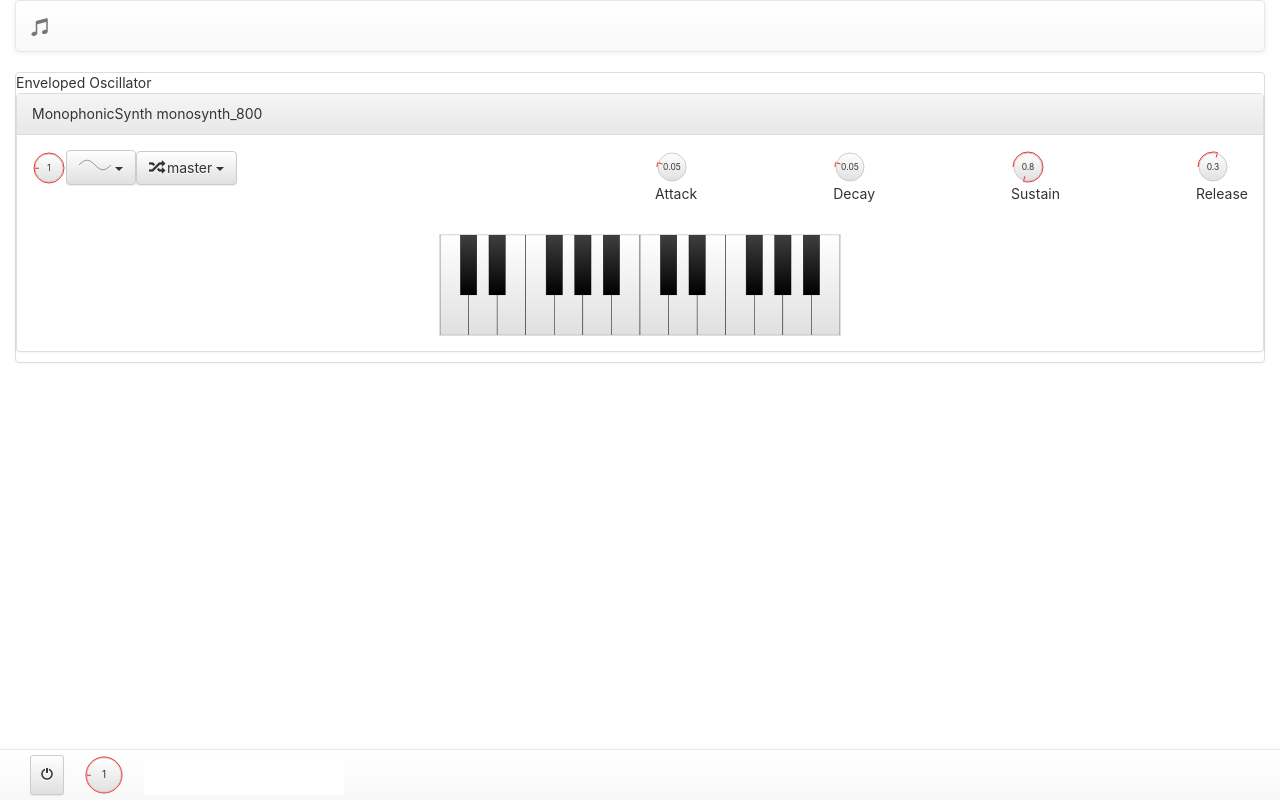
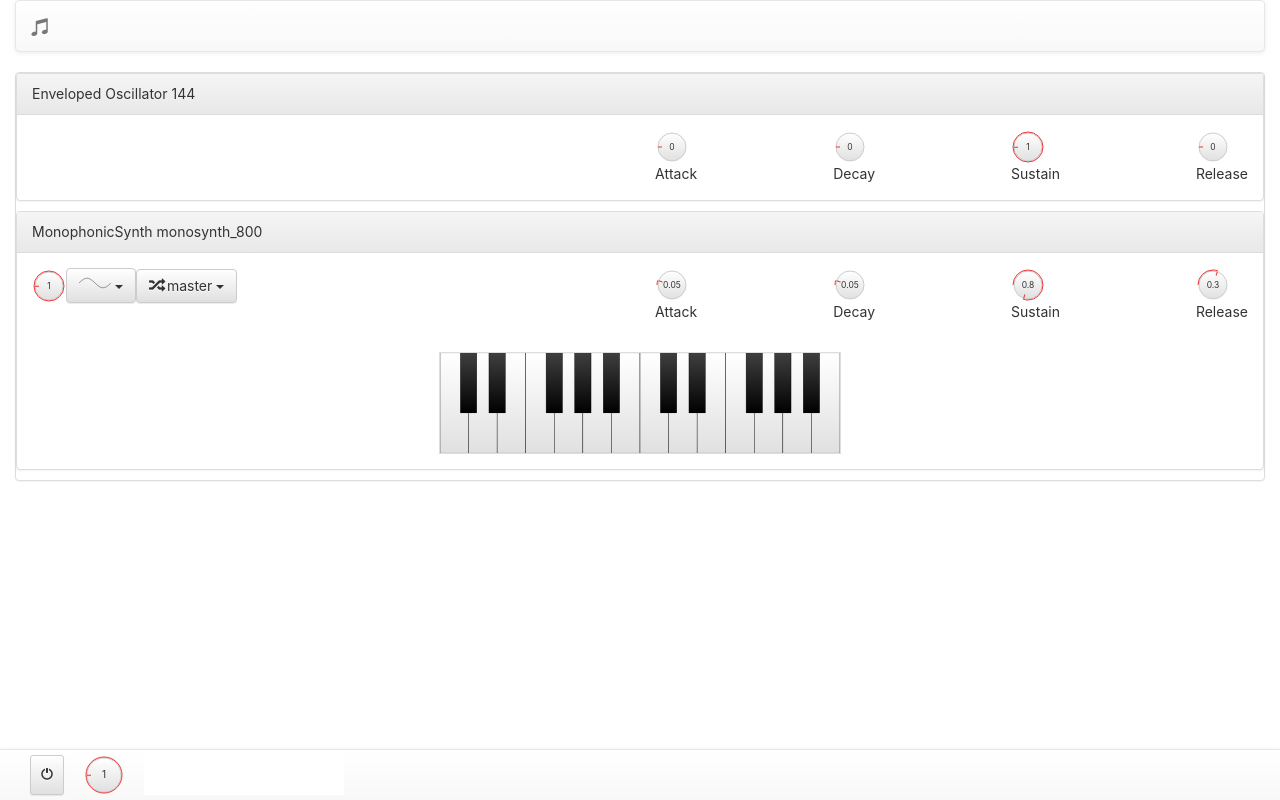
Before and after one commit to alexiusp/audioapi-playground, a React (Create React App) app: page / in a window 1280 px wide. Built offline with nearby package versions, Linux system fonts and the light colour scheme.

Commit message:
envelope module render refactored

```diff
--- a/src/rack/instruments/envelopedOscillator.tsx
+++ b/src/rack/instruments/envelopedOscillator.tsx
@@ -5,9 +5,9 @@ import { Dispatch } from 'redux';
 
 import { throttledCallback, parseLevel } from '../../utils/utils';
 import Rack from '../../models/instrumentsRack';
-import { ID, IOutput, IInput, Level, Time, IEnvelope, ILegacyEnvelopedOscillator, IEnvelopedOscillator } from '../../models/base';
+import { ID, IOutput, IInput, Level, Time, IEnvelope, ILegacyEnvelopedOscillator, IEnvelopedOscillator, IInstrument, ModuleEnum } from '../../models/base';
 import { Callback, DataCallback, OscillatorType } from '../../models/types';
-import { getLegacyInstrument, getOutputs } from '../../store/instruments/selectors';
+import { getLegacyInstrument, getOutputs, getInstrument, getModule } from '../../store/instruments/selectors';
 import IState from '../../store/state';
 import {
   startPlayInstrumentAction,
@@ -33,29 +33,23 @@ export interface OwnProps {
 }
 
 export interface Props extends OwnProps {
-  envelope: IEnvelope;
   name: string;
+  envelope: ID;
   oscillator: ID;
 //  instrument: IOutput;
 //  outputs: IInput[];
-  onPlay: Callback;
-  onStop: Callback;
-  onSelectOutput: DataCallback;
-  onChangeVolume: DataCallback<Level>;
-  onSetOscType: DataCallback<any>;
-  onChangeFrequency: DataCallback<number>;
-  onDecayChange: DataCallback<Time>;
-  onSustainChange: DataCallback<Level>;
-  onReleaseChange: DataCallback<Time>;
+//  onPlay: Callback;
+//  onStop: Callback;
+//  onSelectOutput: DataCallback;
+//  onChangeVolume: DataCallback<Level>;
+//  onSetOscType: DataCallback<any>;
+//  onChangeFrequency: DataCallback<number>;
 }
 
-export function EnvelopedOscillator(props: OwnProps) {
-  // const osc = props.instrument as ILegacyEnvelopedOscillator;
-  // const envelope = props.envelope;
-  // const outputs = [Rack.master, ...props.outputs];
+export function EnvelopedOscillator(props: Props) {
   return (
     <Panel className="instrument enveloped-oscillator">
-      {/*<Panel.Heading>{props.name} {props.id}</Panel.Heading>*/}
+      <Panel.Heading>{props.name} {props.id}</Panel.Heading>
       <Panel.Body>
         <Row>
           <Col xs={6}>
@@ -69,15 +63,7 @@ export function EnvelopedOscillator(props: OwnProps) {
           }
           </Col>
           <Col xs={6}>
-          {/*
-            <Envelope
-              id={props.id}
-              attack={envelope.attack}
-              decay={envelope.decay}
-              sustain={envelope.sustain}
-              release={envelope.release}
-              />
-          */}
+            <Envelope id={props.envelope} />
           </Col>
         </Row>
         <Row>
@@ -108,20 +94,28 @@ export function EnvelopedOscillator(props: OwnProps) {
     </Panel>
   );
 }
-/*
+
 export const mapStateToProps = (state: IState, ownProps: OwnProps) => {
-  const instrument = getInstrument(state, ownProps.id) as IEnvelopedOscillator;
-  const { envelope, name, oscillator } = instrument;
-  const outputs = getOutputs(state);
+  const instrument = getInstrument(state, ownProps.id) as IInstrument;
+  const modules = instrument.modules;
+  let envelope: string = '';
+  let oscillator: string = '';
+  modules.forEach(id => {
+    const module = getModule(state, id);
+    if (module.name === ModuleEnum.Envelope) {
+      envelope = id;
+    } else {
+      oscillator = id;
+    }
+  });
   return {
-    name,
+    name: instrument.name,
     envelope,
-    oscillator: oscillator.id,
-//    instrument,
-//    outputs,
+    oscillator,
   }
 }
 
+/*
 export const mapDispatchToProps = (dispatch: Dispatch, ownProps: OwnProps) => {
   const id = ownProps.id;
   return {
@@ -131,11 +125,8 @@ export const mapDispatchToProps = (dispatch: Dispatch, ownProps: OwnProps) => {
     onChangeVolume: (volume: Level) => dispatch(changeVolumeInstrumentAction(id, parseLevel(volume))),
     onSetOscType: (type: OscillatorType) => dispatch(setOscillatorTypeInstrumentAction(id, type)),
     onChangeFrequency: (freq: number) => dispatch(setOscillatorFrequencyInstrumentAction(id, freq)),
-    onDecayChange: (decay: Time) => dispatch(setDecayEnvelopeInstrumentAction(id, parseLevel(decay))),
-    onSustainChange: (sustain: Level) => dispatch(setSustainEnvelopeInstrumentAction(id, parseLevel(sustain))),
-    onReleaseChange: (release: Time) => dispatch(setReleaseEnvelopeInstrumentAction(id, parseLevel(release))),
   }
 }
 */
 // export default connect(mapStateToProps, mapDispatchToProps)(EnvelopedOscillator);
-export default connect(null, null)(EnvelopedOscillator);
+export default connect(mapStateToProps, null)(EnvelopedOscillator);
--- a/src/rack/instruments/instrument.tsx
+++ b/src/rack/instruments/instrument.tsx
@@ -1,9 +1,10 @@
 import * as React from 'react';
+import { connect } from 'react-redux';
 
 import { ID, InstrumentEnum } from '../../models/base';
-import { connect } from 'react-redux';
+import { getInstrument } from '../../store/instruments/selectors';
 import IState from '../../store/state';
-import { getInstrument } from '../../store/instruments/selectors';
+import EnvelopedOscillator from './envelopedOscillator';
 
 export interface OwnProps {
   id: ID;
@@ -13,10 +14,11 @@ export interface Props extends OwnProps {
   name: InstrumentEnum;
 }
 
+// HOC to render instruments
 export function Instrument(props: Props) {
   switch (props.name) {
     case InstrumentEnum.EnvelopedOscillator:
-      return (<div>{props.name}</div>);
+      return (<EnvelopedOscillator id={props.id} />);
   }
 }
 
--- a/src/rack/modules/Envelope.tsx
+++ b/src/rack/modules/Envelope.tsx
@@ -2,24 +2,27 @@ import * as React from 'react';
 import { connect } from 'react-redux';
 import { Dispatch } from 'redux';
 
-import { ID, IEnvelopedOscillator, Time, Level } from '../../models/base';
-import { getLegacyInstrument } from '../../store/instruments/selectors';
+import { ID, IEnvelopedOscillator, Time, Level, IEnvelope } from '../../models/base';
+import { getLegacyInstrument, getModule } from '../../store/instruments/selectors';
 import IState from '../../store/state';
 import RoundKnob from '../../controls/roundKnob';
 import { throttledCallback, parseLevel } from '../../utils/utils';
-import { setAttackEnvelopeInstrumentAction } from '../../store/instruments/actions/envelope';
+import { setAttackEnvelopeInstrumentAction, setDecayEnvelopeInstrumentAction, setSustainEnvelopeInstrumentAction, setReleaseEnvelopeInstrumentAction } from '../../store/instruments/actions/envelope';
 import { DataCallback } from '../../models/types';
 
 export interface OwnProps {
   id: ID;
+}
+
+export interface Props extends OwnProps {
   attack: Time;
   decay: Time;
   sustain: Level;
   release: Time;
-}
-
-export interface Props extends OwnProps {
   onAttackChange: DataCallback<Time>;
+  onDecayChange: DataCallback<Time>;
+  onSustainChange: DataCallback<Level>;
+  onReleaseChange: DataCallback<Time>;
 }
 
 export function Envelope(props: Props) {
@@ -35,18 +38,13 @@ export function Envelope(props: Props) {
           onUpdate={throttledCallback(props.onAttackChange)} />
         <div>Attack</div>
       </div>
-    </div>
-  );
-}
-
-/*
       <div>
         <RoundKnob
           radius={17}
           min={0}
           max={1}
           step={0.01}
-                value={envelope.decay}
+          value={props.decay}
           onUpdate={throttledCallback(props.onDecayChange)} />
         <div>Decay</div>
       </div>
@@ -56,7 +54,7 @@ export function Envelope(props: Props) {
           min={0}
           max={1}
           step={0.01}
-                value={envelope.sustain}
+          value={props.sustain}
           onUpdate={throttledCallback(props.onSustainChange)} />
         <div>Sustain</div>
       </div>
@@ -66,17 +64,33 @@ export function Envelope(props: Props) {
           min={0}
           max={1}
           step={0.01}
-                value={envelope.release}
+          value={props.release}
           onUpdate={throttledCallback(props.onReleaseChange)} />
         <div>Release</div>
       </div>
-*/
+    </div>
+  );
+}
+
+export const mapStateToProps = (state: IState, props: OwnProps) => {
+  const envelope = getModule(state, props.id) as IEnvelope;
+  const { attack, decay, sustain, release } = envelope;
+  return {
+    attack,
+    decay,
+    sustain,
+    release,
+  };
+}
 
 export const mapDispatchToProps = (dispatch: Dispatch, ownProps: OwnProps) => {
   const id = ownProps.id;
   return {
     onAttackChange: (attack: Time) => dispatch(setAttackEnvelopeInstrumentAction(id, parseLevel(attack))),
+    onDecayChange: (decay: Time) => dispatch(setDecayEnvelopeInstrumentAction(id, parseLevel(decay))),
+    onSustainChange: (sustain: Level) => dispatch(setSustainEnvelopeInstrumentAction(id, parseLevel(sustain))),
+    onReleaseChange: (release: Time) => dispatch(setReleaseEnvelopeInstrumentAction(id, parseLevel(release))),
   }
 }
 
-export default connect(null, mapDispatchToProps)(Envelope);
+export default connect(mapStateToProps, mapDispatchToProps)(Envelope);
--- a/src/store/instruments/selectors.ts
+++ b/src/store/instruments/selectors.ts
@@ -4,14 +4,17 @@ import { IBaseInstrument, ID, IMidiKeyboard, Instrument } from '../../models/bas
 
 export const getInstrumetsState = (state: IState) => state.instruments;
 
-export const getInstrumentIdList = (state: IState) : ID[] => {
-  const iMap = getInstrumetsState(state).instruments;
-  return keys(iMap);
-}
+export const getInstrumentsMap = (state: IState) => getInstrumetsState(state).instruments;
 
-export const getInstrument = (state: IState, id: ID) => getInstrumetsState(state).instruments[id];
+export const getInstrumentIdList = (state: IState) => keys(getInstrumentsMap(state));
 
-export const getModule = (state: IState, id: ID) => getInstrumetsState(state).modules[id];
+export const getInstrument = (state: IState, id: ID) => getInstrumentsMap(state)[id];
+
+export const getModulesMap = (state: IState) => getInstrumetsState(state).modules;
+
+export const getModulesIdList = (state: IState) => keys(getModulesMap(state));
+
+export const getModule = (state: IState, id: ID) => getModulesMap(state)[id];
 
 // legacy selectors
 
```
Also changed, not shown: src/rack/modules/module.tsx (added, +33 -0 lines). Lines whose indentation alone changed are shown as unchanged.
